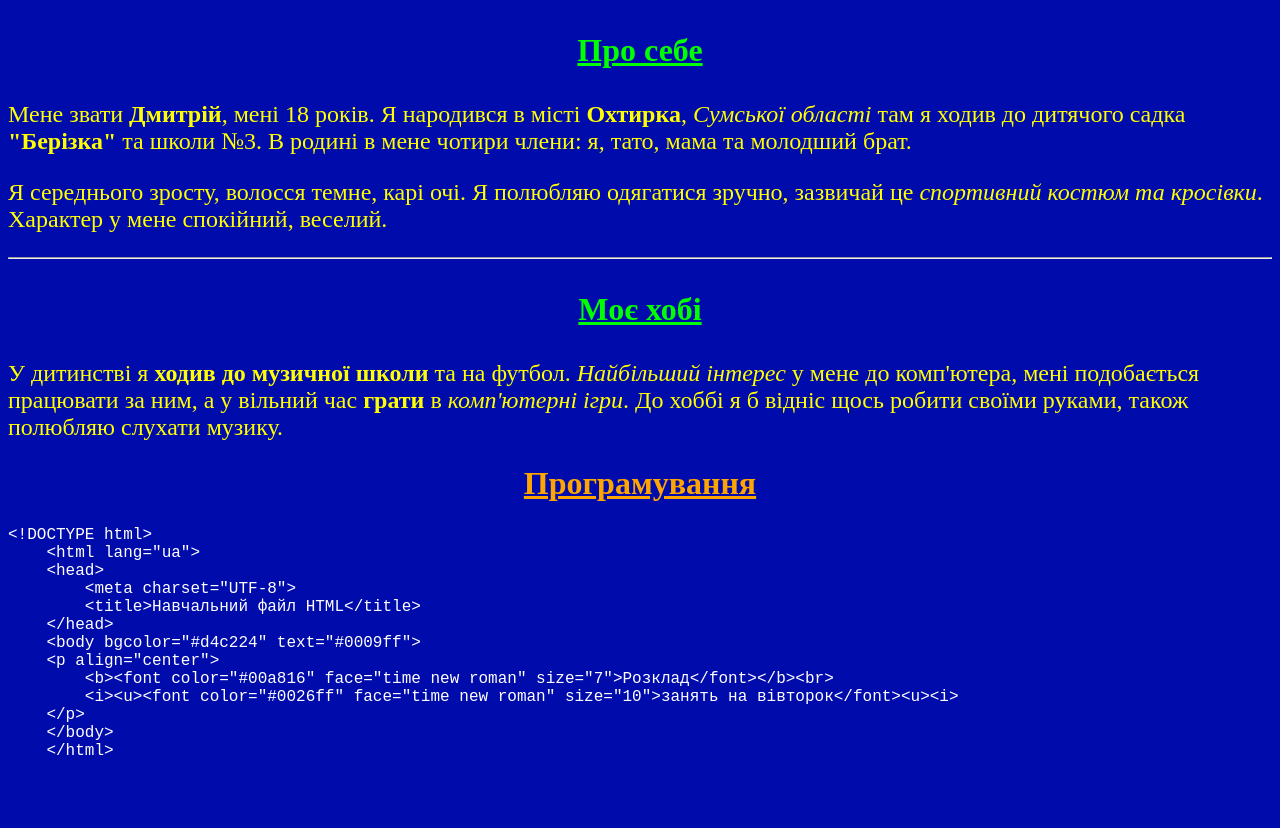
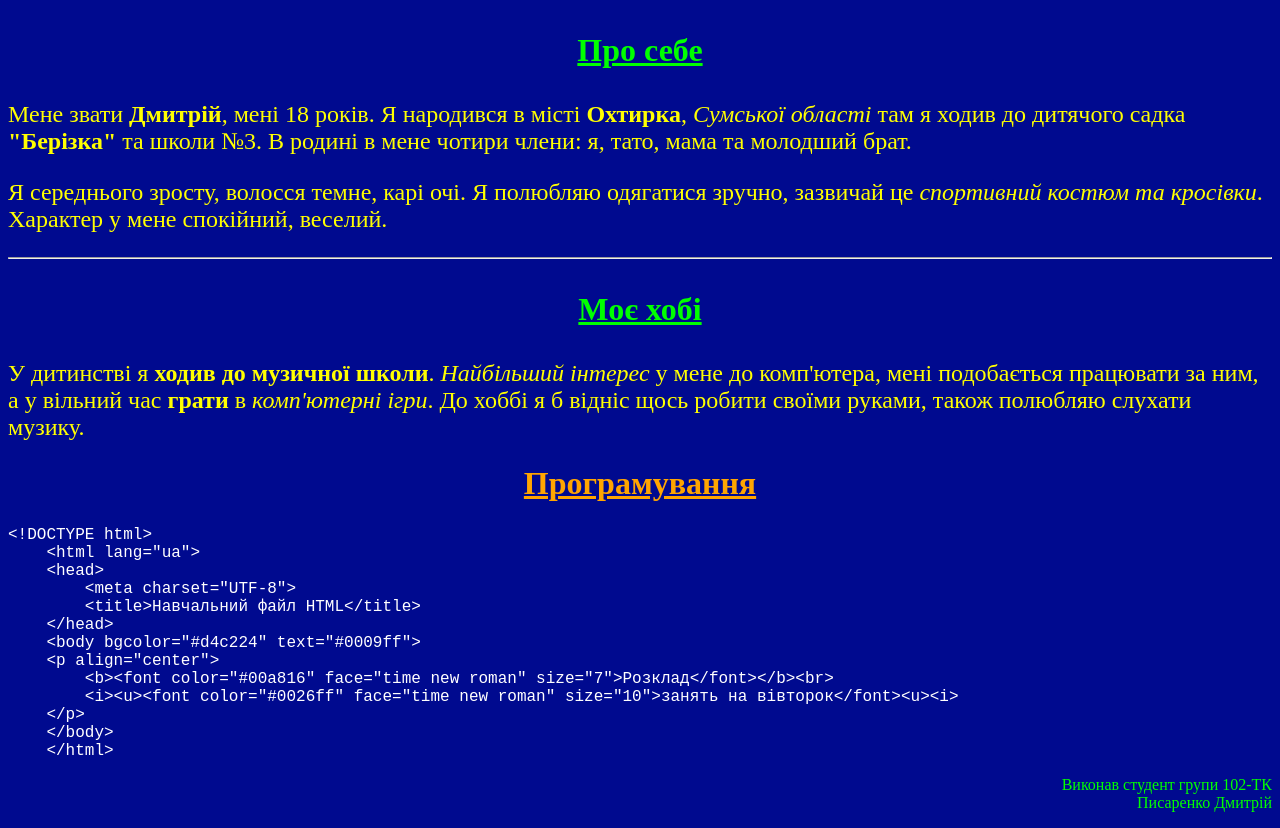
Before and after one commit to D1mon4ik1/Pysarenko, a plain HTML site: page DZ_1/HTML File.html in a window 1280 px wide. Before the commit the page ends 800 px from the top, so only its background shows below. Drawn offline with Linux system fonts and the light colour scheme.

Commit message:
PysarenkoLab1

```diff
--- a/DZ_1/HTML File.html
+++ b/DZ_1/HTML File.html
@@ -4,7 +4,7 @@
     <meta charset="UTF-8">
     <title>PysarenkoLab1.htm</title>
 </head>
-<body bgcolor="000bab">
+<body bgcolor="000a8f">
 <h1><p align="center">
     <font size="6" color="lime" face="Times New Roman"> <b><u>Про себе</u></b> </font></p></h1>
     <font size="5" color="yellow" face="Times New Roman">
@@ -16,7 +16,7 @@
 <h1><p align="center">
     <font size="6" color="lime" face="Times New Roman"> <b><u>Моє хобі</u></b> </font></p></h1>
 <font size="5" color="yellow" face="Times New Roman">
-    <p>У дитинстві я <b>ходив до музичної школи</b> та на футбол. <i>Найбільший інтерес</i> у мене до комп'ютера, мені подобається
+    <p>У дитинстві я <b>ходив до музичної школи</b>. <i>Найбільший інтерес</i> у мене до комп'ютера, мені подобається
         працювати за ним, а у вільний час <b>грати</b> в <i>комп'ютерні ігри</i>. До хоббі я б відніс щось робити своїми руками,
         також полюбляю слухати музику.</p></font>
     <h2><p align="center">
@@ -35,5 +35,8 @@
     &lt;/p&gt;
     &lt;/body&gt;
     &lt;/html&gt;</pre></font>
+<font color="lime"><p align="right">
+Виконав студент групи 102-ТК<br>
+    Писаренко Дмитрій</font></p>
 </body>
 </html>
```
